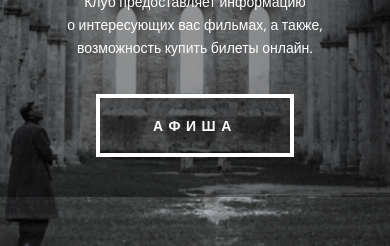
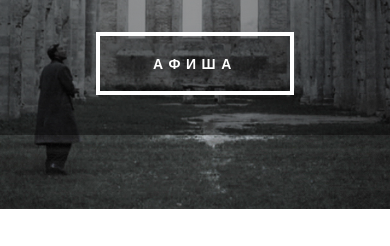
Before and after one commit to Rasim1989/FS_Designer, a plain HTML site: page index.html in a window 390 px wide. Shown: the part 271-517 px from the top of the page. Drawn offline with nearby package versions, Linux system fonts and the light colour scheme.

Commit message:
Update style.css

```diff
--- a/css/style.css
+++ b/css/style.css
@@ -654,7 +654,7 @@ footer p {
 @media screen and (max-width: 399px) {
 
 	header {
-		height: 568px;
+		height: 480px;
 	}
 
 	.main_text_wrapper {
```
